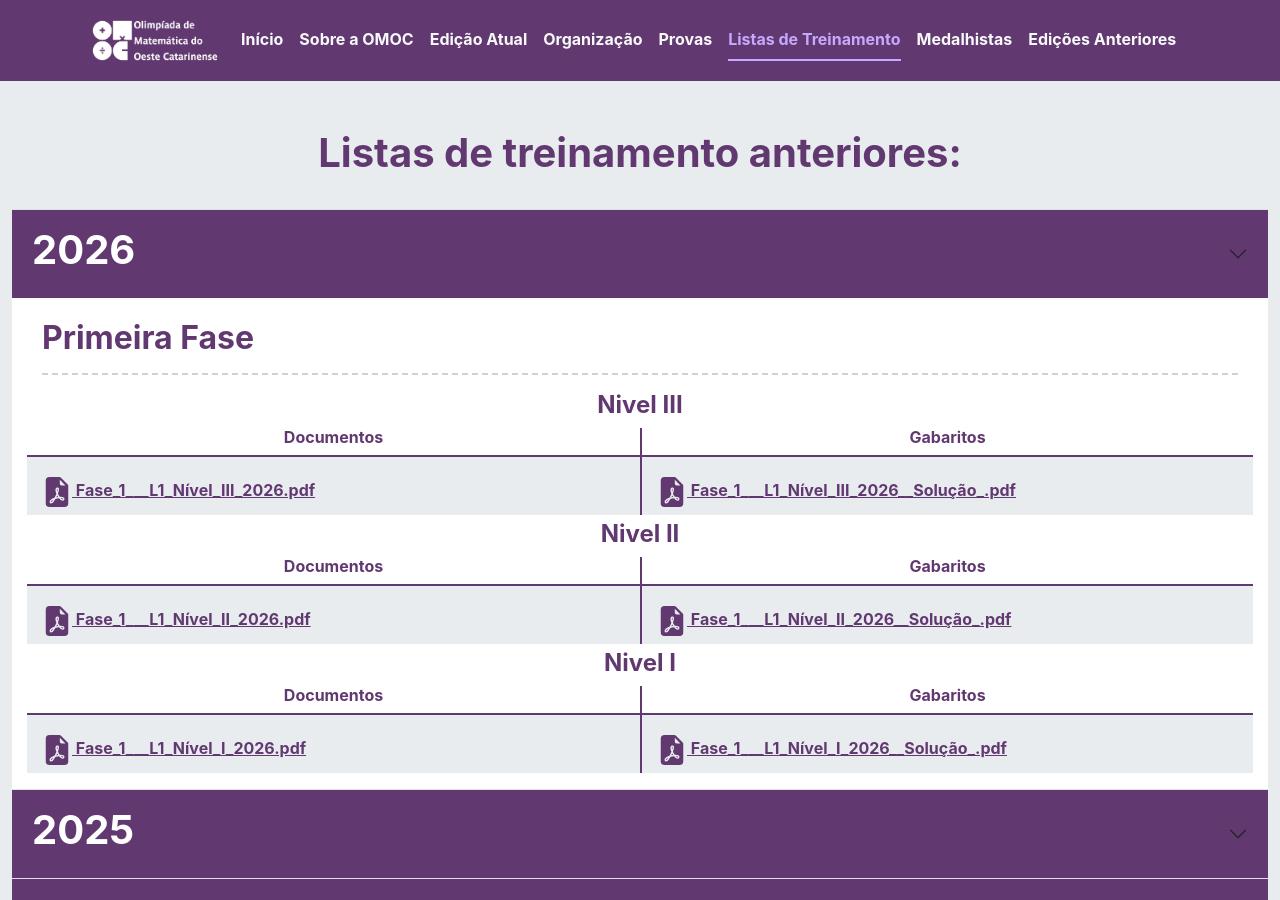
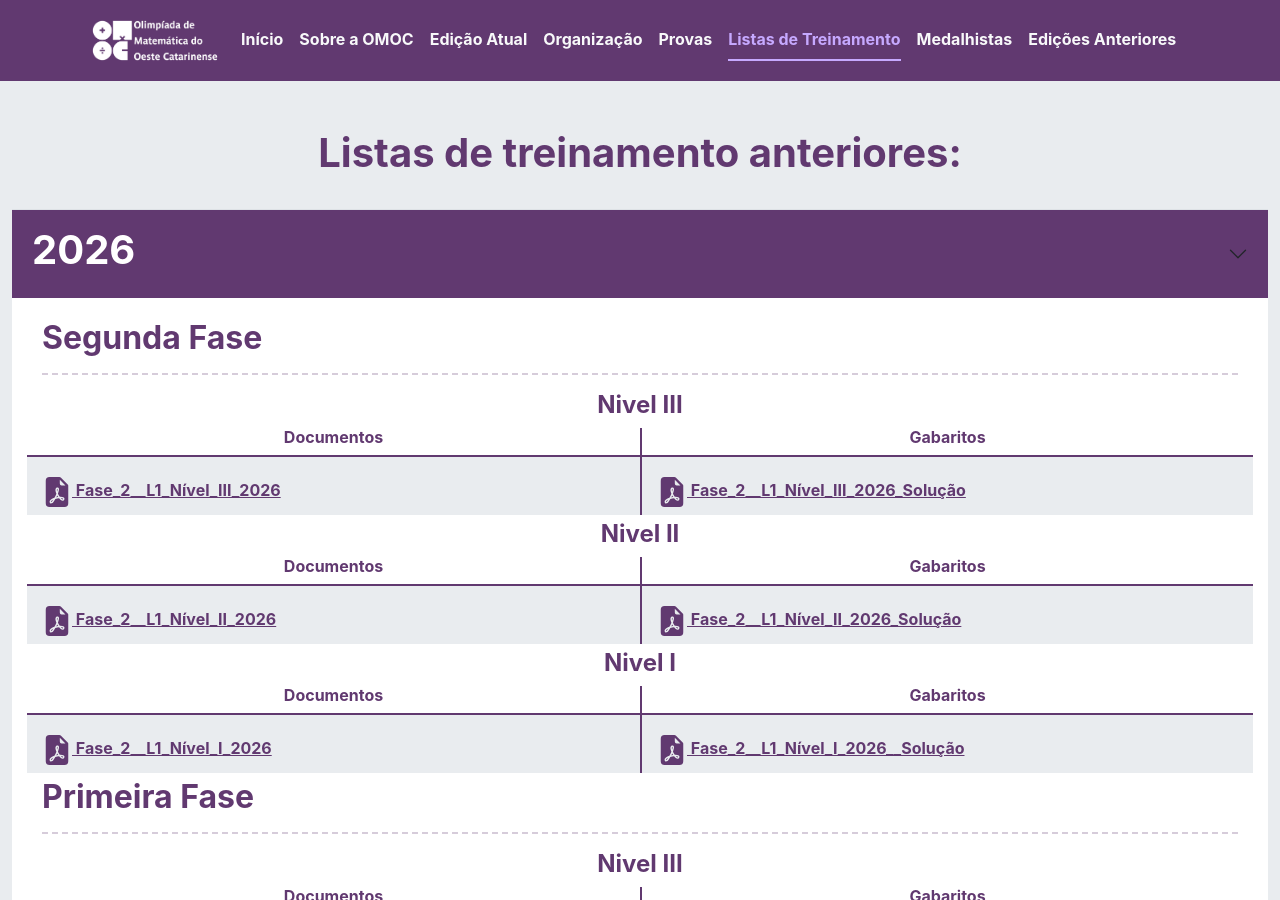
Before and after one commit to omocuffs/omocuffs.github.io, a Jekyll site: the page built from _pages/listas.md, in a window 1280 px wide and 900 px high. Built offline with Jekyll 4.4.1, drawn with Linux system fonts in a browser that asks for light colours; nearby versions of some CDN libraries.

Commit message:
Add files via upload

```diff
--- a/_data/edicoes-midia.yml
+++ b/_data/edicoes-midia.yml
@@ -1,6 +1,29 @@
 - edicao: "2026"
   lista-de-treinamento:
     fases:
+    - fase: "Segunda Fase"
+      niveis:
+      - nivel: "Nivel III"
+        documentos:
+          - titulo: "Fase_2__L1_Nível_III_2026"
+            link: "https://drive.google.com/file/d/1TOzMg2XwtFXg_FwhdlQ0FIrABRtbGc2W/preview"
+            solucoes:
+            - gab-titulo: "Fase_2__L1_Nível_III_2026_Solução"
+              gab-link: "https://drive.google.com/file/d/1NsVB-0qDC0uRgVZgB5GwS8U2tTznA9rX/preview"
+      - nivel: "Nivel II"
+        documentos:
+          - titulo: "Fase_2__L1_Nível_II_2026"
+            link: "https://drive.google.com/file/d/1yanmuBuHSKZJPhlN1eRlRZfVAL9WphbR/preview"
+            solucoes:
+            - gab-titulo: "Fase_2__L1_Nível_II_2026_Solução"
+              gab-link: "https://drive.google.com/file/d/1RXYTUPbABgqowR86ylTqvK4xQVkDZSAI/preview"
+      - nivel: "Nivel I"
+        documentos:
+          - titulo: "Fase_2__L1_Nível_I_2026"
+            link: "https://drive.google.com/file/d/14raMP_9c0TiZq38JWPs3qQ1QF2LVTB5E/preview"
+            solucoes:
+            - gab-titulo: "Fase_2__L1_Nível_I_2026__Solução"
+              gab-link: "https://drive.google.com/file/d/1THD3OcTjcVYXrCPHz4CT3o_K4tMKTxqO/preview"
     - fase: "Primeira Fase"
       niveis:
       - nivel: "Nivel III"
```
